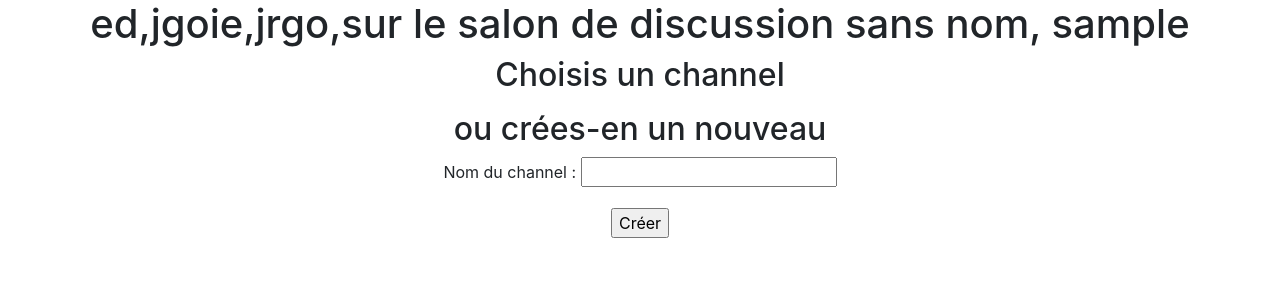
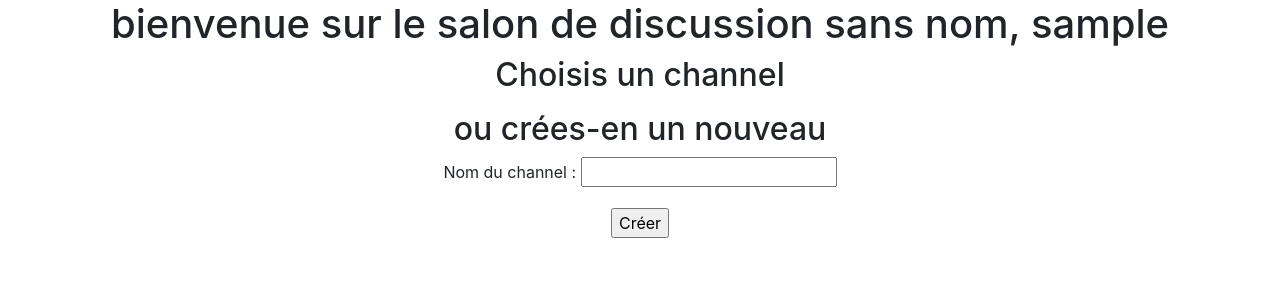
Before and after one commit to VinceM83/Discussion, a PHP site: page / in a window 1280 px wide. Shown: the top 300 px of the page. Run offline with PHP 8.4, Linux system fonts and the light colour scheme; the visitor is signed in with stand-in values (Sample User, id 1); data that the repository does not hold is empty; some libraries are stand-ins or nearby versions.

Commit message:
changer le texte

```diff
--- a/index.php
+++ b/index.php
@@ -7,7 +7,7 @@
 
 	require_once('parts/header.php');
 ?>
-<h1>ed,jgoie,jrgo,sur le salon de discussion sans nom, <?=$_SESSION['pseudo'];?></h1>
+<h1>bienvenue sur le salon de discussion sans nom, <?=$_SESSION['pseudo'];?></h1>
 
 <article class="chat-panel" id="chat-selection-channel">
 	<h2>Choisis un channel</h2>
```
